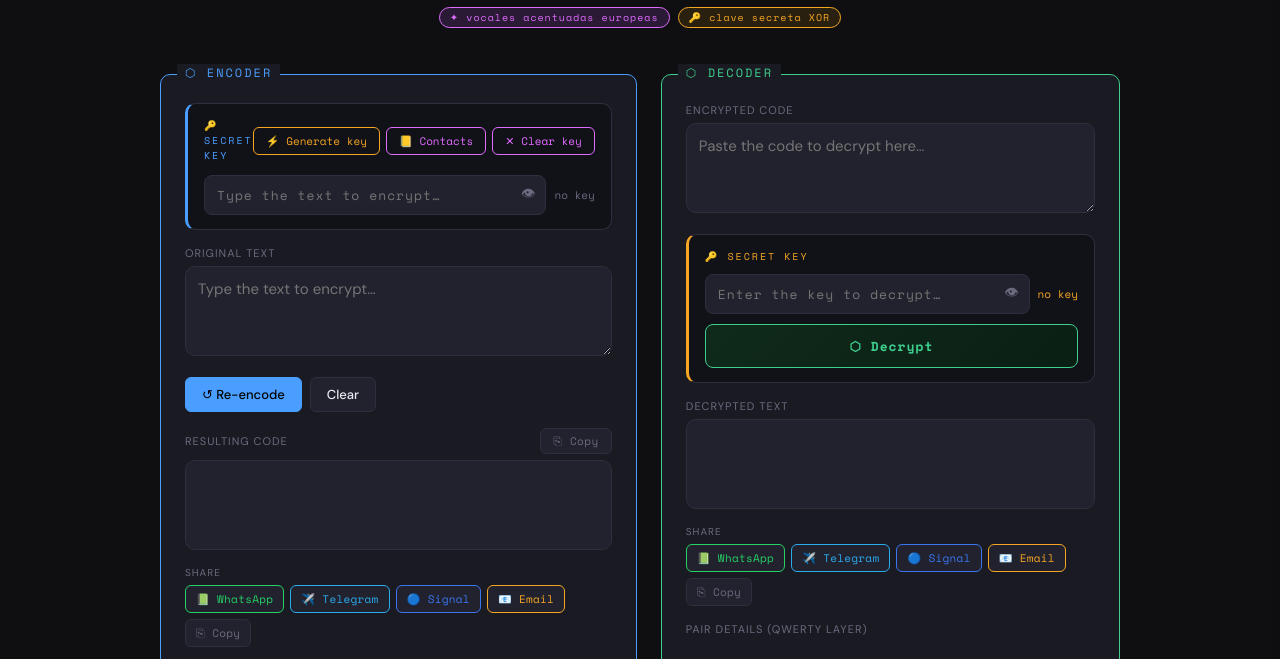
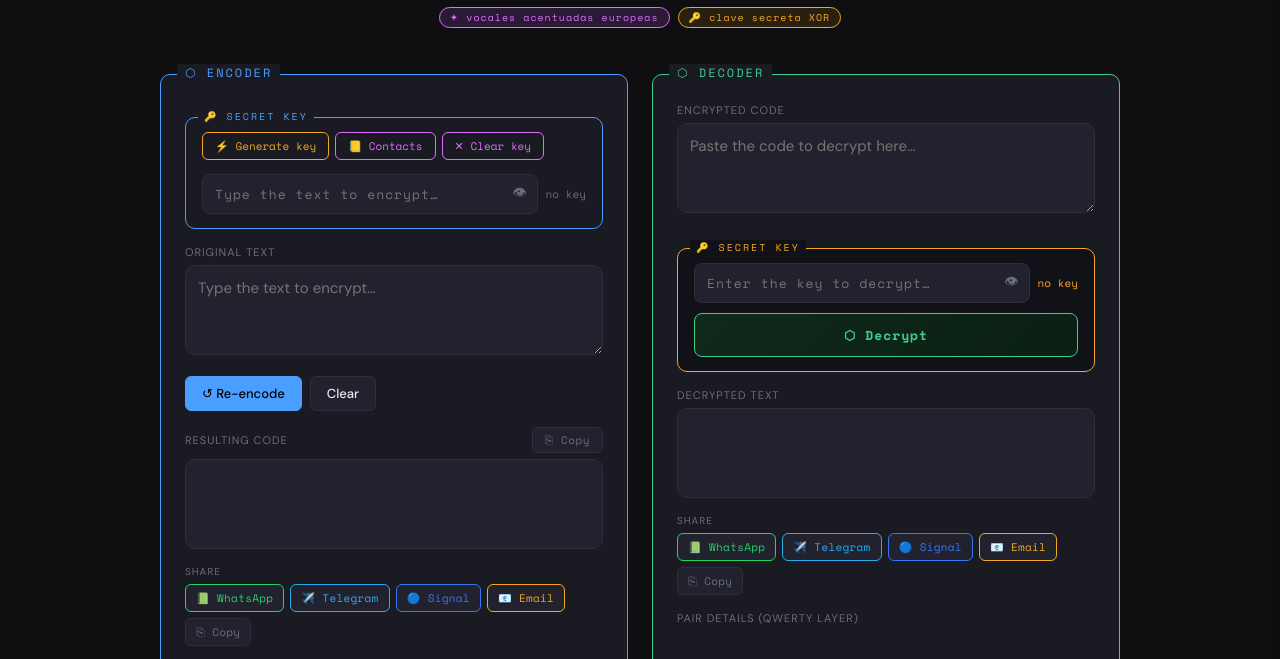
Before and after one commit to caracole/qwerty-chat, a plain HTML site: page cifrador_qwerty.html in a window 1280 px wide. Shown: the part 122-781 px from the top of the page. Drawn offline with nearby package versions, Linux system fonts and the light colour scheme.

Commit message:
Add files via upload

```diff
--- a/cifrador_qwerty.html
+++ b/cifrador_qwerty.html
@@ -290,8 +290,8 @@
        dispara en tiempo real mientras el usuario teclea la clave, para
        evitar resultados incorrectos con claves parciales.
     ============================================================ */
-    .inline-key-wrap{background:#111118;border:1px solid var(--border);border-left:3px solid var(--accent-amber);border-radius:var(--radius);padding:14px 16px;display:flex;flex-direction:column;gap:10px}
-    .inline-key-label{font-family:var(--mono);font-size:10px;letter-spacing:2px;text-transform:uppercase;color:var(--accent-amber)}
+    .inline-key-wrap{background:#111118;border:1px solid var(--accent-amber);border-radius:var(--radius);padding:14px 16px;display:flex;flex-direction:column;gap:10px;position:relative;margin-top:14px}
+    .inline-key-label{font-family:var(--mono);font-size:10px;letter-spacing:2px;text-transform:uppercase;color:var(--accent-amber);position:absolute;top:-9px;left:12px;background:#111118;padding:0 6px;white-space:nowrap}
     .inline-key-row{display:flex;align-items:center;gap:8px}
     .inline-key-input-wrap{position:relative;flex:1}
     .inline-key-input-wrap input{width:100%;background:var(--surface2);border:1px solid var(--border);border-radius:8px;color:var(--text-main);font-family:var(--mono);font-size:13px;padding:9px 40px 9px 12px;outline:none;transition:border-color .2s,background .2s;letter-spacing:1px}
@@ -433,14 +433,12 @@
     </div>
 
     <!-- Bloc clé intégré (comme le déchiffreur) -->
-    <div class="inline-key-wrap" style="border-left-color:var(--accent-blue)">
-      <div style="display:flex;align-items:center;justify-content:space-between;margin-bottom:2px">
-        <div class="inline-key-label" style="color:var(--accent-blue)" data-i18n="lbl_secret_key"></div>
-        <div style="display:flex;gap:6px">
-          <button class="btn-gen" onclick="generateKey()" data-i18n="btn_gen_key">⚡ Générer clé</button>
-          <button class="btn-contacts" onclick="openContacts()" data-i18n="btn_contacts">📒 Contacts</button>
-          <button class="btn-gen" style="border-color:#e06cff;color:#e06cff" onclick="clearEncKey()" data-i18n="btn_clear_key">✕ Effacer clé</button>
-        </div>
+    <div class="inline-key-wrap" style="border-color:var(--accent-blue);background:var(--surface)">
+      <div class="inline-key-label" style="color:var(--accent-blue);background:var(--surface)" data-i18n="lbl_secret_key"></div>
+      <div style="display:flex;align-items:center;gap:6px;flex-wrap:wrap;margin-bottom:4px">
+        <button class="btn-gen" onclick="generateKey()" data-i18n="btn_gen_key">⚡ Générer clé</button>
+        <button class="btn-contacts" onclick="openContacts()" data-i18n="btn_contacts">📒 Contacts</button>
+        <button class="btn-gen" style="border-color:#e06cff;color:#e06cff" onclick="clearEncKey()" data-i18n="btn_clear_key">✕ Effacer clé</button>
       </div>
       <div class="inline-key-row">
         <div class="inline-key-input-wrap">
```
